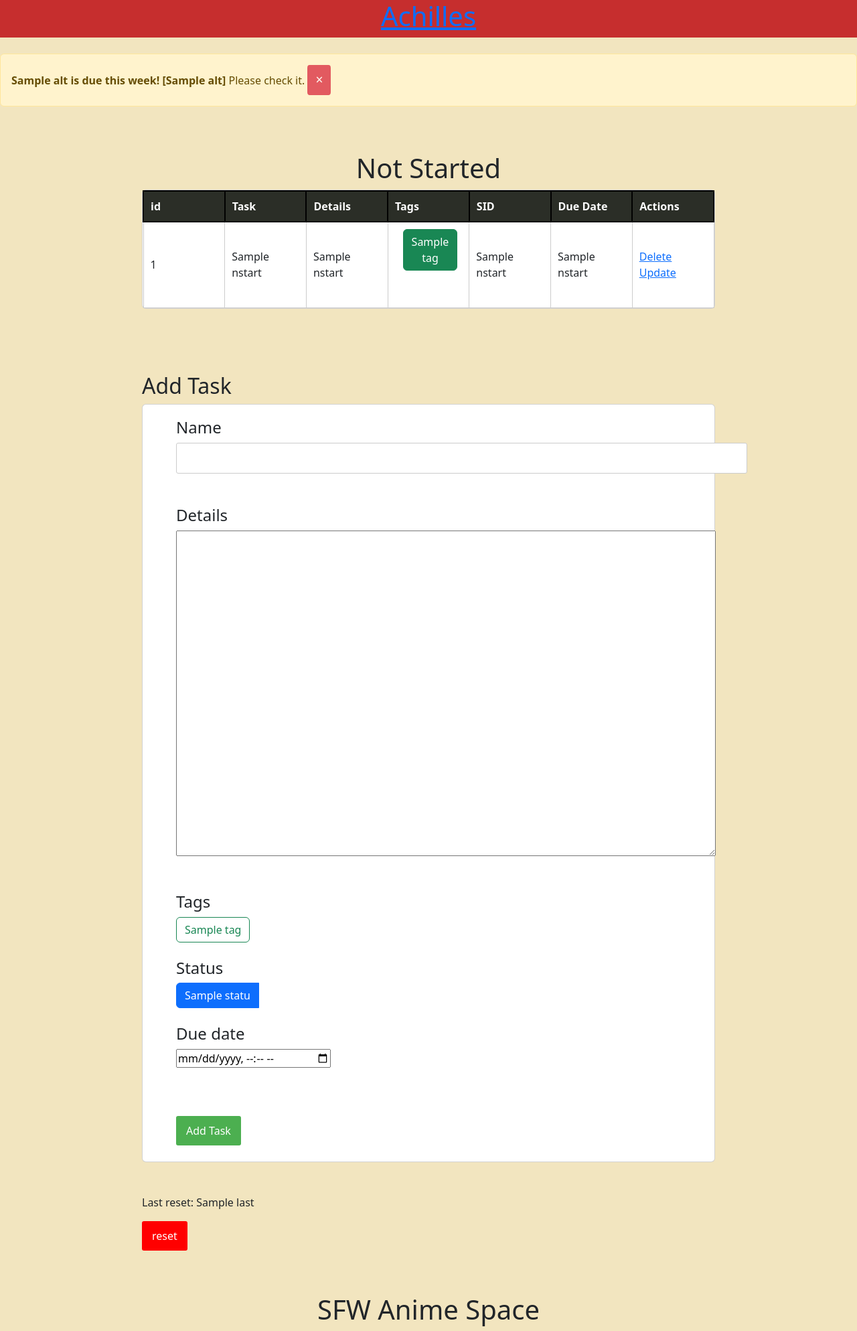
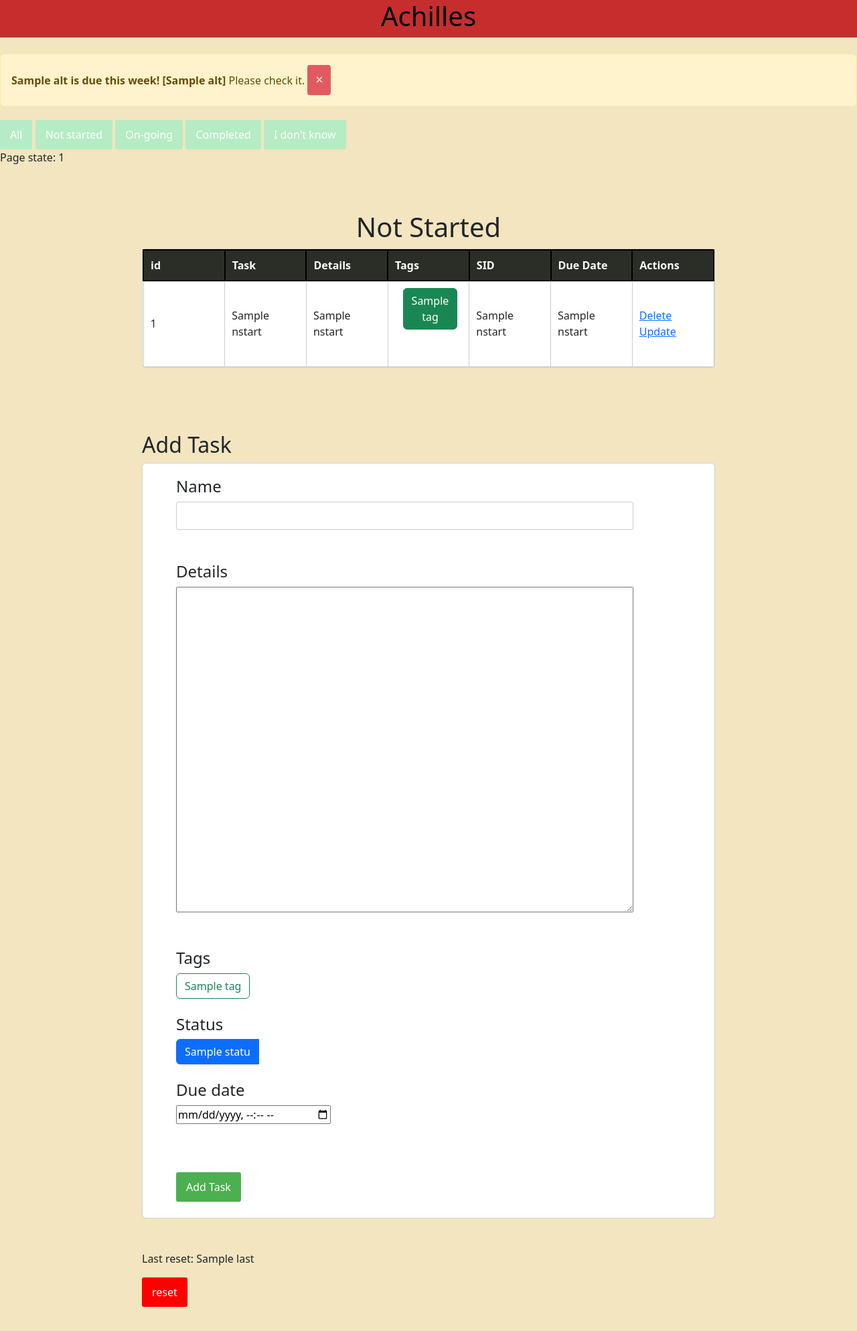
Before and after one commit to nickshen07/sba, a Flask app: template Achilles/templates/index.html in a window 1280 px wide. Shown: the top 1987 px of the page at 67% size. Run offline with Flask 3, Linux system fonts and the light colour scheme; the template is opened without the code that fills it: most values are stand-ins (such as "Sample title", 1, 10 or a date in 2020); some libraries are stand-ins or nearby versions.

Commit message:
20241112, 23:45

```diff
--- a/Achilles/app.py
+++ b/Achilles/app.py
@@ -24,8 +24,16 @@ def get_girl():
 Modules
 """
 
+def rjson():
+    with open("data.json", "r") as f:
+        data = json.load(f)
+    return data
+
+def wjson(data):
+    with open("data.json", "w") as f:
+        json.dump(data,f,indent=4)
+
 def IndexGet():
-    page=0
     init()
     alt = raww("SELECT * FROM Tasks WHERE DueDate BETWEEN datetime('now', 'localtime') AND datetime('now','+7 day','localtime')")
     nstart = raww("SELECT * FROM Tasks WHERE SID = 1")
@@ -35,18 +43,34 @@ def IndexGet():
     tags = raww("SELECT * FROM Tags")
     status = raww("SELECT * FROM Statuses")
     tt = raww("SELECT * FROM TaskTags")
-    with open("reset.txt", 'r') as f:
-        last = f.read()
+    data = rjson()
+    last = data["reset"]
+    page = data["page"]
     return render_template('index.html', alt=alt, nstart = nstart, doing=doing, com = com, idk=idk, url=get_girl(), tags=tags, status=status, last=last, tt=tt, page=page)
 
 def IndexPost(response):
     if 'reset' in response:
-        with open("reset.txt", 'w') as f:
-            f.write(datetime.now(pytz.timezone('Asia/Hong_Kong')).strftime("%Y-%m-%d %H:%M:%S"))
+        data = rjson()
+        data["reset"] = str(datetime.now(pytz.timezone('Asia/Hong_Kong')).strftime("%Y-%m-%d %H:%M:%S"))
+        wjson(data)
         reset()
         return redirect('/')
     if 'page' in response:
-        page = response['page']
+        data = rjson()
+        c = response['page']
+        print(c)
+        if c == "Not started":
+            num = 1
+        elif c == "On-going":
+            num = 2
+        elif c == "Completed":
+            num = 3
+        elif c == "I don't know":
+            num = 4
+        else:
+            num = 0
+        data["page"] = num
+        wjson(data)
         return redirect('/')
     cont = response['con']
     det = response['det']
@@ -69,12 +93,13 @@ def IndexPost(response):
         tk = tk[0][0]
         for i in response:
             if 'tag' in i:
-                cur.execute("INSERT INTO TaskTags (TaskID, TagID) VALUES (?, ?)",(tk, response[i]))
+                cur.execute("INSERT INTO TaskTags (TaskID, TagID) VALUES (?, ?)",(tk, int(response[i])))
+        con.commit()
         return redirect('/')
     except:
         return render_template('error.html', s="invalid input")
 
-def UpdatePost(response):
+def UpdatePost(response, id):
     cont = response['con']
     det = response['det']
     opt = int(response['opt'])
@@ -98,7 +123,7 @@ def UpdatePost(response):
     except:
         return render_template('error.html', s="There was an error")
 
-def UpdateGet():
+def UpdateGet(id):
     item = raww(f"SELECT * FROM Tasks WHERE TID = {id}")
     status = raww("SELECT * FROM Statuses")
     tags = raww("SELECT * FROM Tags")
@@ -134,9 +159,9 @@ def delete(id):
 @app.route('/update/<int:id>', methods=['GET', 'POST'])
 def update(id):
     if request.method == 'POST':
-        return UpdatePost(request.form)
+        return UpdatePost(request.form, id)
     else:
-        return UpdateGet()
+        return UpdateGet(id)
 
 @app.errorhandler(HTTPException)
 def handleError(err):
--- /dev/null
+++ b/Achilles/data.json
@@ -0,0 +1,4 @@
+{
+    "reset": "2024-11-12 23:06:16",
+    "page": 0
+}
--- a/Achilles/reset.txt
+++ /dev/null
@@ -1 +0,0 @@
-2024-11-11 14:33:49
--- a/Achilles/static/css/main.css
+++ b/Achilles/static/css/main.css
@@ -173,7 +173,7 @@ a:hover {
 
 #demo {
     width: 400px;
-    border-collapse: collapse;
+    order-collapse: collapse;
 }
 
 #demo tr:nth-child(odd) {
@@ -198,3 +198,12 @@ a:hover {
 #demo tr.hover {
     background: #eff70d;
 }
+
+textarea {
+    -webkit-box-sizing: border-box;
+    -moz-box-sizing: border-box;
+    box-sizing: border-box;
+
+    width: 85%;
+    height: 20%;
+}
--- a/Achilles/templates/base.html
+++ b/Achilles/templates/base.html
@@ -14,7 +14,7 @@
 
 <body>
     <div style="background-color: #C62E2E;">
-        <h1 class="center"><a href="/">Achilles</a></h1>
+        <h1 class="center"><a style="text-decoration: none; color:black" href="/">Achilles</a></h1>
     </div>
     <style>
         .resizable-image {
--- a/Achilles/templates/index.html
+++ b/Achilles/templates/index.html
@@ -18,7 +18,15 @@
 {% endfor %}
 {% endif %}
 
+<form action="/" method="POST">
+    <input type="submit" style="background-color:rgba(0, 255, 221, 0.254);" name="page" value="All">
+    <input type="submit" style="background-color:rgba(0, 255, 204, 0.254);" name="page" value="Not started">
+    <input type="submit" style="background-color:rgb(0, 255, 204, 0.254);" name="page" value="On-going">
+    <input type="submit" style="background-color:rgb(0, 255, 204, 0.254);" name="page" value="Completed">
+    <input type="submit" style="background-color:rgb(0, 255, 204, 0.254);" name="page" value="I don't know">
+</form>
 
+<p>Page state: {{page}}</p>
 
 <div class="content pt-5">
     {% if nstart != [] and (page == 0 or page == 1) %}
@@ -194,7 +202,7 @@
         <form action="/" method="POST">
             <h4>Name</h4>
             <div>
-                <input type="text" name="con" id="content" size="85%">
+                <input type="text" name="con" id="content" style="width: 85%; padding: .5em 1em;">
             </div><br />
             <br />
             <h4>Details</h4>
@@ -245,6 +253,7 @@
     <p>Last reset: {{last}}</p>
     <input type="submit" style="background-color:red;" name="reset" value="reset"
         onclick="return confirm('Are you sure?')">
+
     </form>
 
 </div>
```
Also changed, not shown: Achilles/info.db.
